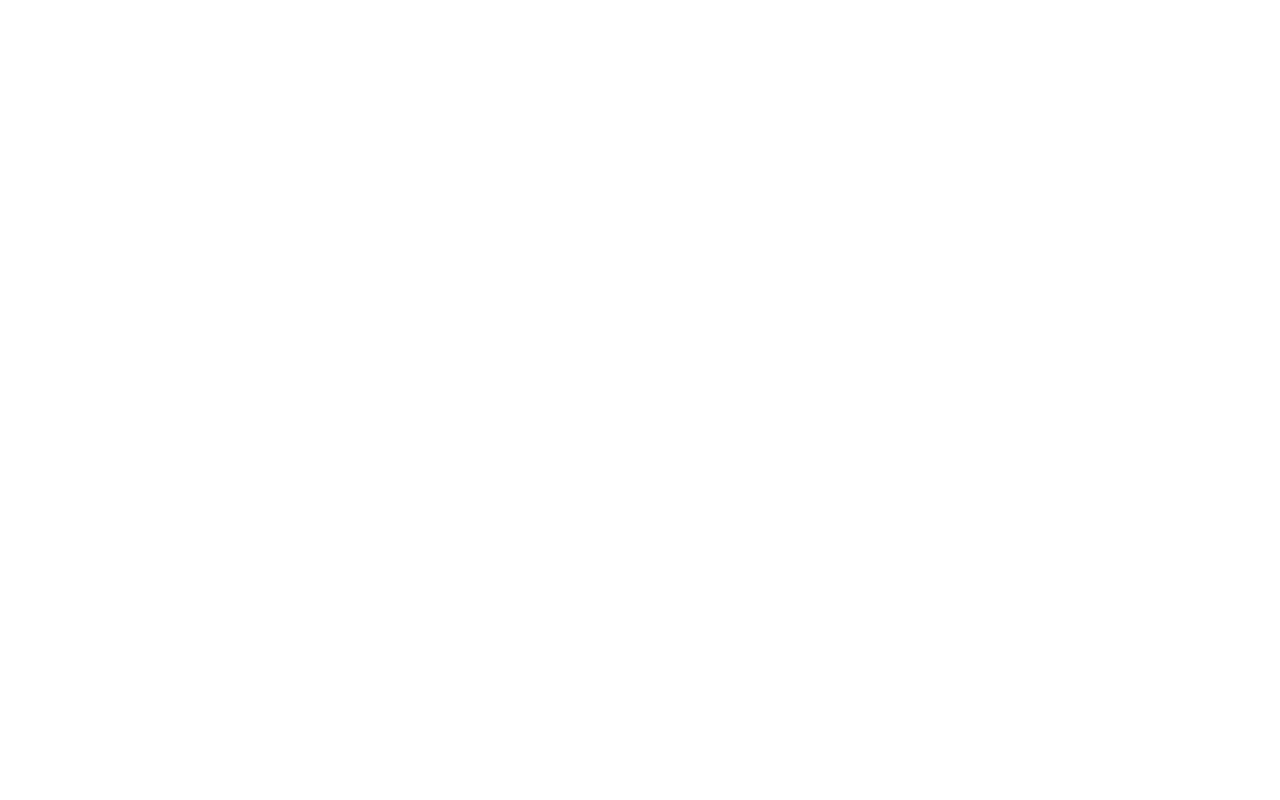
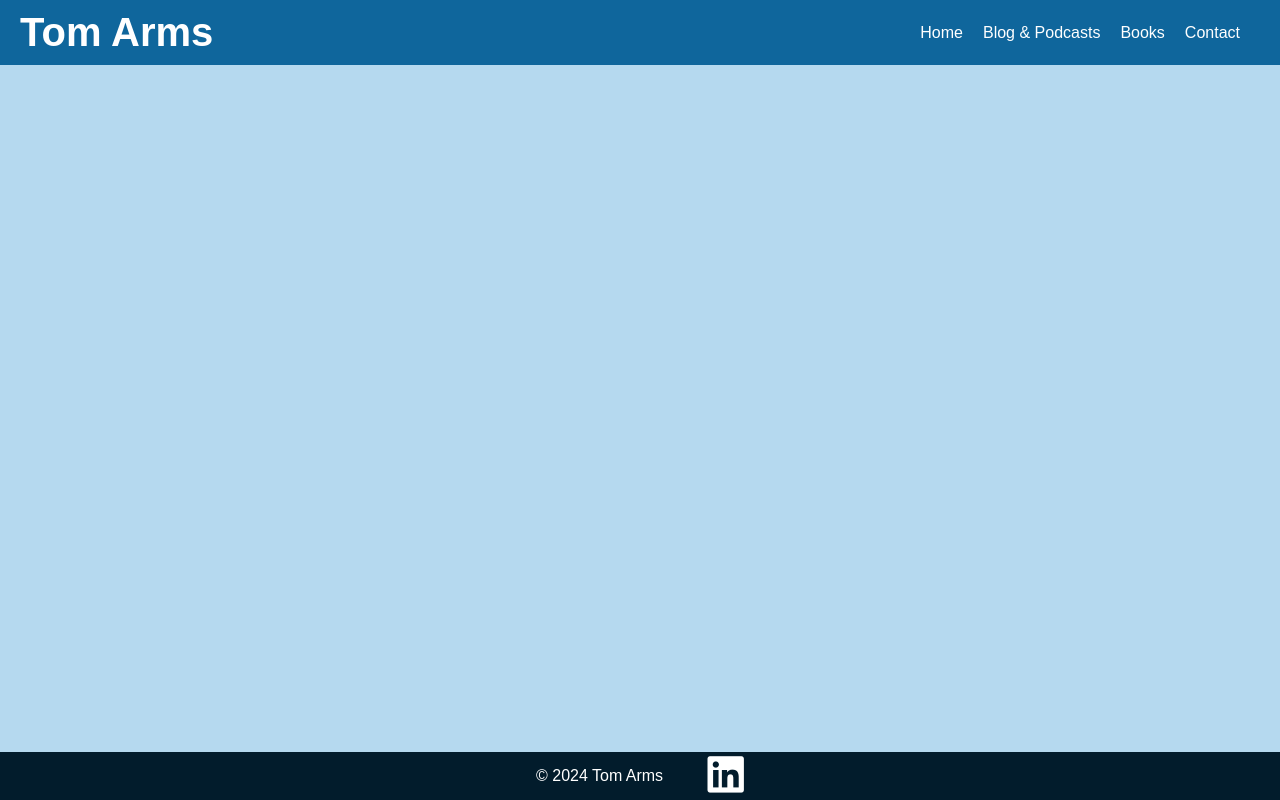
Before and after one commit to Julia-Karpa/tomarms, a plain HTML site: page contact.html in a window 1280 px wide. Drawn offline with Linux system fonts and the light colour scheme.

Commit message:
book update

```diff
--- a/assets/css/style.css
+++ b/assets/css/style.css
@@ -167,3 +167,8 @@ footer li {
   color: #ffffff;
   font-size: 260%;
 }
+
+/*resize the picture on the books page*/
+#bookPhoto {
+  height: 700px;
+}
--- a/contact.html
+++ b/contact.html
@@ -0,0 +1,36 @@
+<!DOCTYPE html>
+<!DOCTYPE html>
+<html lang="en">
+<head>
+    <meta charset="UTF-8">
+    <meta name="viewport" content="width=device-width, initial-scale=1.0">
+    <title>Tom Arms</title>
+    <link rel="stylesheet" href="assets/css/style.css">
+    <script src="assets/js/script.js" defer></script>
+</head>
+<body>
+    <nav>
+        <div class="logo">
+            <h2>Tom Arms</h2>
+        </div>
+        <div class="nav-items">
+            <ul class="overview">
+                <li><a href="index.html">Home</a></li>
+                <li><a href="blog.html">Blog & Podcasts </a></li>
+                <li><a href="books.html">Books</a></li>
+                <li><a href="contact.html">Contact</a></li>
+            </ul>
+        </div>
+    </nav>
+
+<footer>
+    <ul>
+   <li>© 2024 Tom Arms</li>
+
+   <li><a href="https://www.linkedin.com/in/tom-arms-27a437/?originalSubdomain=uk" id="LinkedIn" target="_blank" rel="noopener" aria-label="Visit Tom's LinkedIn"><i class="fa-brands fa-linkedin"></i></a></li>
+</ul>
+</footer>
+<script src="https://kit.fontawesome.com/9f21e1261e.js" crossorigin="anonymous"></script>
+
+</body>
+</html>
```
Also changed, not shown: books.html (+3 -0 lines), assets/images/book.jpg (added).
